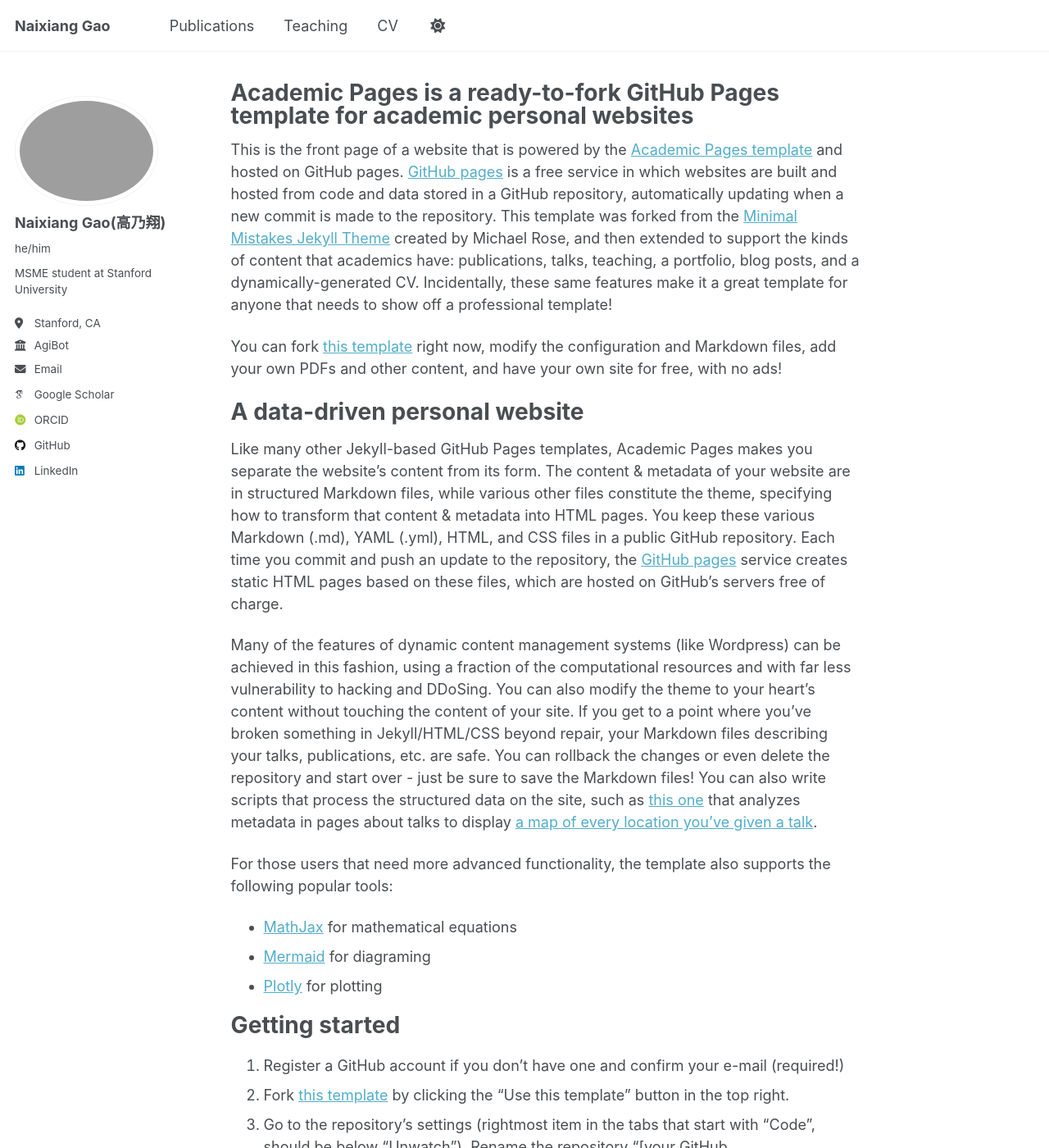
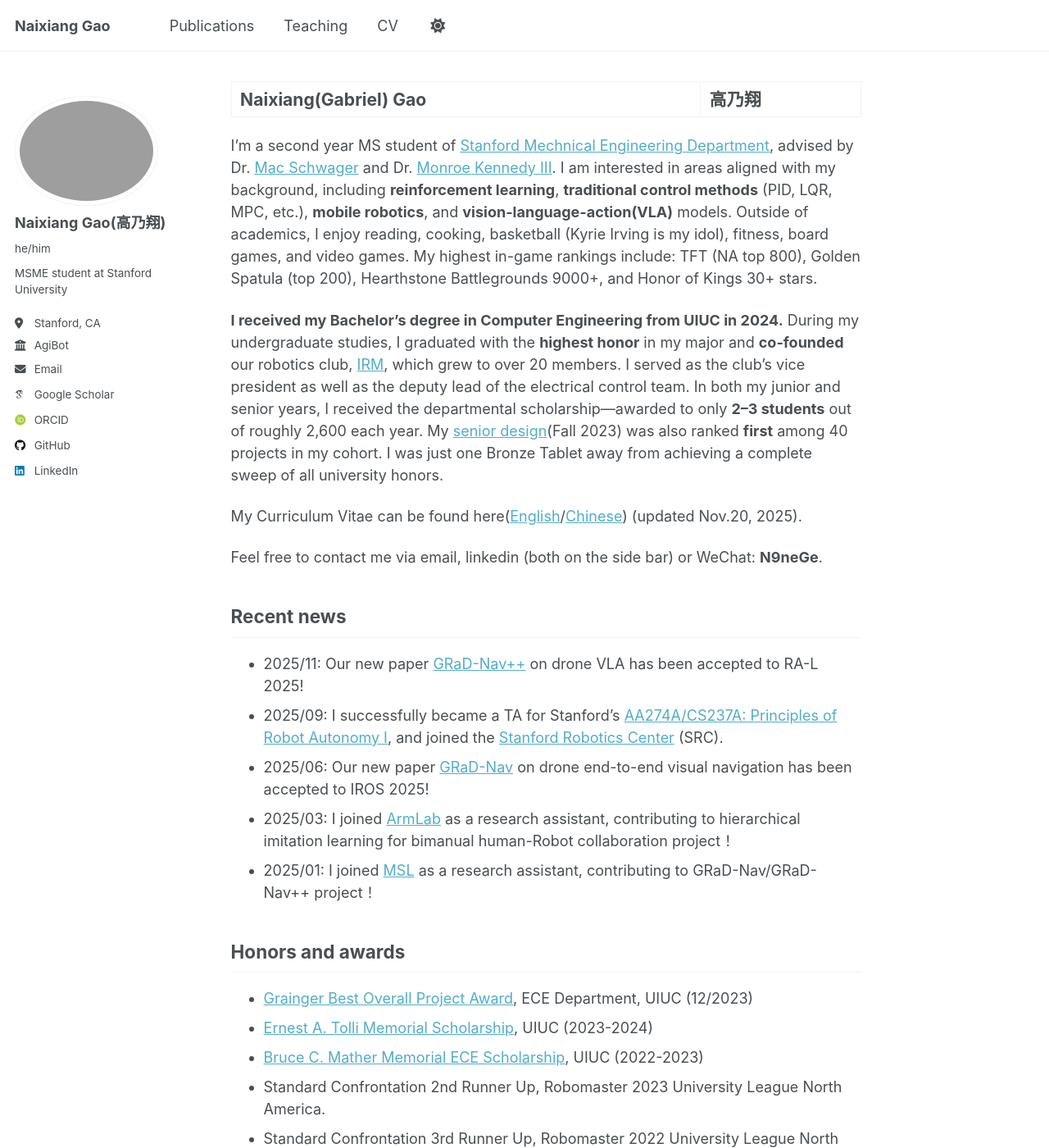
Before and after one commit to N9nGe/N9nGe.github.io, a Jekyll site: the page built from _pages/about.md, in a window 1280 px wide and 1400 px high. Shown: the whole window at 82% size. Built offline with Jekyll 4.4.1, drawn with Linux system fonts in a browser that asks for light colours; some web fonts are replaced; a script that is not in the unit is left out; some of the changed text lies outside the part shown.

Commit message:
finish the about me, need add the cv and projects

```diff
--- a/_pages/about.md
+++ b/_pages/about.md
@@ -1,56 +1,36 @@
 ---
 permalink: /
-title: "Academic Pages is a ready-to-fork GitHub Pages template for academic personal websites"
+title: "Naixiang(Gabriel) Gao | 高乃翔"
+excerpt: "Naixiang Gao"
 author_profile: true
 redirect_from:
   - /about/
   - /about.html
 ---
+I'm a second year MS student of [Stanford Mechnical Engineering Department](https://me.stanford.edu/), advised by Dr. [Mac Schwager](https://web.stanford.edu/~schwager/) and Dr. [Monroe Kennedy III](https://me.stanford.edu/people/monroe-kennedy). I am interested in areas aligned with my background, including **reinforcement learning**, **traditional control methods** (PID, LQR, MPC, etc.), **mobile robotics**, and **vision-language-action(VLA)** models. Outside of academics, I enjoy reading, cooking, basketball (Kyrie Irving is my idol), fitness, board games, and video games. My highest in-game rankings include: TFT (NA top 800), Golden Spatula (top 200), Hearthstone Battlegrounds 9000+, and Honor of Kings 30+ stars.
 
-This is the front page of a website that is powered by the [Academic Pages template](https://github.com/academicpages/academicpages.github.io) and hosted on GitHub pages. [GitHub pages](https://pages.github.com) is a free service in which websites are built and hosted from code and data stored in a GitHub repository, automatically updating when a new commit is made to the repository. This template was forked from the [Minimal Mistakes Jekyll Theme](https://mmistakes.github.io/minimal-mistakes/) created by Michael Rose, and then extended to support the kinds of content that academics have: publications, talks, teaching, a portfolio, blog posts, and a dynamically-generated CV. Incidentally, these same features make it a great template for anyone that needs to show off a professional template!
+**I received my Bachelor's degree in Computer Engineering from UIUC in 2024.** During my undergraduate studies, I graduated with the **highest honor** in my major and **co-founded** our robotics club, [IRM](https://github.com/illini-robomaster), which grew to over 20 members. I served as the club’s vice president as well as the deputy lead of the electrical control team. In both my junior and senior years, I received the departmental scholarship—awarded to only **2–3 students** out of roughly 2,600 each year. My [senior design](https://courses.grainger.illinois.edu/ece445/hall-of-fame.asp)(Fall 2023) was also ranked **first** among 40 projects in my cohort. I was just one Bronze Tablet away from achieving a complete sweep of all university honors.
 
- You can fork [this template](https://github.com/academicpages/academicpages.github.io) right now, modify the configuration and Markdown files, add your own PDFs and other content, and have your own site for free, with no ads!
+My Curriculum Vitae can be found here([English](https://drive.google.com/file/d/11ZD5Vrq-KzRyAAhngjY0aDPF-agwOLZY/view?usp=sharing)/[Chinese]()) (updated Nov.20, 2025).
 
-A data-driven personal website
-======
-Like many other Jekyll-based GitHub Pages templates, Academic Pages makes you separate the website's content from its form. The content & metadata of your website are in structured Markdown files, while various other files constitute the theme, specifying how to transform that content & metadata into HTML pages. You keep these various Markdown (.md), YAML (.yml), HTML, and CSS files in a public GitHub repository. Each time you commit and push an update to the repository, the [GitHub pages](https://pages.github.com/) service creates static HTML pages based on these files, which are hosted on GitHub's servers free of charge.
+Feel free to contact me via email, linkedin (both on the side bar) or WeChat: **N9neGe**.
 
-Many of the features of dynamic content management systems (like Wordpress) can be achieved in this fashion, using a fraction of the computational resources and with far less vulnerability to hacking and DDoSing. You can also modify the theme to your heart's content without touching the content of your site. If you get to a point where you've broken something in Jekyll/HTML/CSS beyond repair, your Markdown files describing your talks, publications, etc. are safe. You can rollback the changes or even delete the repository and start over - just be sure to save the Markdown files! You can also write scripts that process the structured data on the site, such as [this one](https://github.com/academicpages/academicpages.github.io/blob/master/talkmap.ipynb) that analyzes metadata in pages about talks to display [a map of every location you've given a talk](https://academicpages.github.io/talkmap.html).
+Recent news
+------
+* 2025/11: Our new paper [GRaD-Nav++](https://qianzhong-chen.github.io/gradnavpp.github.io/) on drone VLA has been accepted to RA-L 2025!
+* 2025/09: I successfully became a TA for Stanford’s [AA274A/CS237A: Principles of Robot Autonomy I](https://stanfordasl.github.io//PoRA-I/aa274a_aut2526/), and joined the [Stanford Robotics Center](https://src.stanford.edu/) (SRC).
+* 2025/06: Our new paper [GRaD-Nav](https://qianzhong-chen.github.io/gradnav.github.io/) on drone end-to-end visual navigation has been accepted to IROS 2025!
+* 2025/03: I joined [ArmLab](https://arm.stanford.edu/) as a research assistant, contributing to hierarchical imitation learning for bimanual human-Robot collaboration project！
+* 2025/01: I joined [MSL](https://msl.stanford.edu/) as a research assistant, contributing to GRaD-Nav/GRaD-Nav++ project！
 
-For those users that need more advanced functionality, the template also supports the following popular tools:
-- [MathJax](https://www.mathjax.org/) for mathematical equations
-- [Mermaid](https://mermaid.js.org/) for diagraming
-- [Plotly](https://plotly.com/javascript/) for plotting
+Honors and awards
+------
 
-Getting started
-======
-1. Register a GitHub account if you don't have one and confirm your e-mail (required!)
-1. Fork [this template](https://github.com/academicpages/academicpages.github.io) by clicking the "Use this template" button in the top right.
-1. Go to the repository's settings (rightmost item in the tabs that start with "Code", should be below "Unwatch"). Rename the repository "[your GitHub username].github.io", which will also be your website's URL.
-1. Set site-wide configuration and create content & metadata (see below -- also see [this set of diffs](https://archive.is/3TPas) showing what files were changed to set up [an example site](https://getorg-testacct.github.io) for a user with the username "getorg-testacct")
-1. Upload any files (like PDFs, .zip files, etc.) to the files/ directory. They will appear at https://[your GitHub username].github.io/files/example.pdf.
-1. Check status by going to the repository settings, in the "GitHub pages" section
+* [Grainger Best Overall Project Award](https://courses.grainger.illinois.edu/ece445/hall-of-fame.asp), ECE Department, UIUC (12/2023)
+* [Ernest A. Tolli Memorial Scholarship](https://ece.illinois.edu/academics/ugrad/scholarships-and-awards/scholarships/tolli), UIUC (2023-2024)
+* [Bruce C. Mather Memorial ECE Scholarship](https://ece.illinois.edu/academics/ugrad/scholarships-and-awards/scholarships/mather), UIUC (2022-2023)
+* Standard Confrontation 2nd Runner Up, Robomaster 2023 University League North America.
+* Standard Confrontation 3rd Runner Up, Robomaster 2022 University League North America.
 
-Site-wide configuration
-------
-The main configuration file for the site is in the base directory in [_config.yml](https://github.com/academicpages/academicpages.github.io/blob/master/_config.yml), which defines the content in the sidebars and other site-wide features. You will need to replace the default variables with ones about yourself and your site's github repository. The configuration file for the top menu is in [_data/navigation.yml](https://github.com/academicpages/academicpages.github.io/blob/master/_data/navigation.yml). For example, if you don't have a portfolio or blog posts, you can remove those items from that navigation.yml file to remove them from the header.
-
-Create content & metadata
-------
-For site content, there is one Markdown file for each type of content, which are stored in directories like _publications, _talks, _posts, _teaching, or _pages. For example, each talk is a Markdown file in the [_talks directory](https://github.com/academicpages/academicpages.github.io/tree/master/_talks). At the top of each Markdown file is structured data in YAML about the talk, which the theme will parse to do lots of cool stuff. The same structured data about a talk is used to generate the list of talks on the [Talks page](https://academicpages.github.io/talks), each [individual page](https://academicpages.github.io/talks/2012-03-01-talk-1) for specific talks, the talks section for the [CV page](https://academicpages.github.io/cv), and the [map of places you've given a talk](https://academicpages.github.io/talkmap.html) (if you run this [python file](https://github.com/academicpages/academicpages.github.io/blob/master/talkmap.py) or [Jupyter notebook](https://github.com/academicpages/academicpages.github.io/blob/master/talkmap.ipynb), which creates the HTML for the map based on the contents of the _talks directory).
-
-**Markdown generator**
-
-The repository includes [a set of Jupyter notebooks](https://github.com/academicpages/academicpages.github.io/tree/master/markdown_generator
-) that converts a CSV containing structured data about talks or presentations into individual Markdown files that will be properly formatted for the Academic Pages template. The sample CSVs in that directory are the ones I used to create my own personal website at stuartgeiger.com. My usual workflow is that I keep a spreadsheet of my publications and talks, then run the code in these notebooks to generate the Markdown files, then commit and push them to the GitHub repository.
-
-How to edit your site's GitHub repository
-------
-Many people use a git client to create files on their local computer and then push them to GitHub's servers. If you are not familiar with git, you can directly edit these configuration and Markdown files directly in the github.com interface. Navigate to a file (like [this one](https://github.com/academicpages/academicpages.github.io/blob/master/_talks/2012-03-01-talk-1.md) and click the pencil icon in the top right of the content preview (to the right of the "Raw | Blame | History" buttons). You can delete a file by clicking the trashcan icon to the right of the pencil icon. You can also create new files or upload files by navigating to a directory and clicking the "Create new file" or "Upload files" buttons.
-
-Example: editing a Markdown file for a talk
-![Editing a Markdown file for a talk](/images/editing-talk.png)
-
-For more info
-------
-More info about configuring Academic Pages can be found in [the guide](https://academicpages.github.io/markdown/), the [growing wiki](https://github.com/academicpages/academicpages.github.io/wiki), and you can always [ask a question on GitHub](https://github.com/academicpages/academicpages.github.io/discussions). The [guides for the Minimal Mistakes theme](https://mmistakes.github.io/minimal-mistakes/docs/configuration/) (which this theme was forked from) might also be helpful.
+<!-- Service
+------ -->
```
